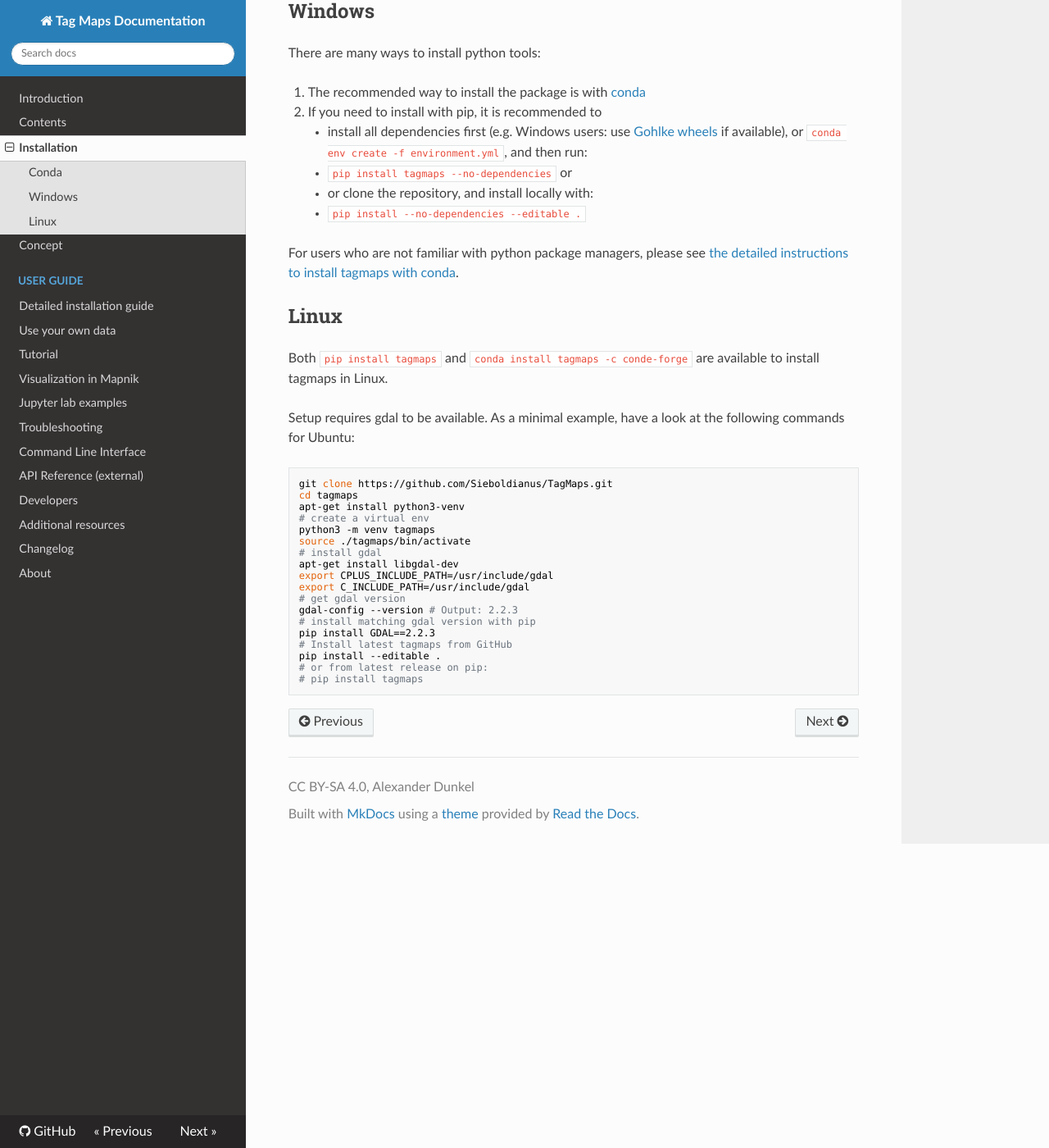
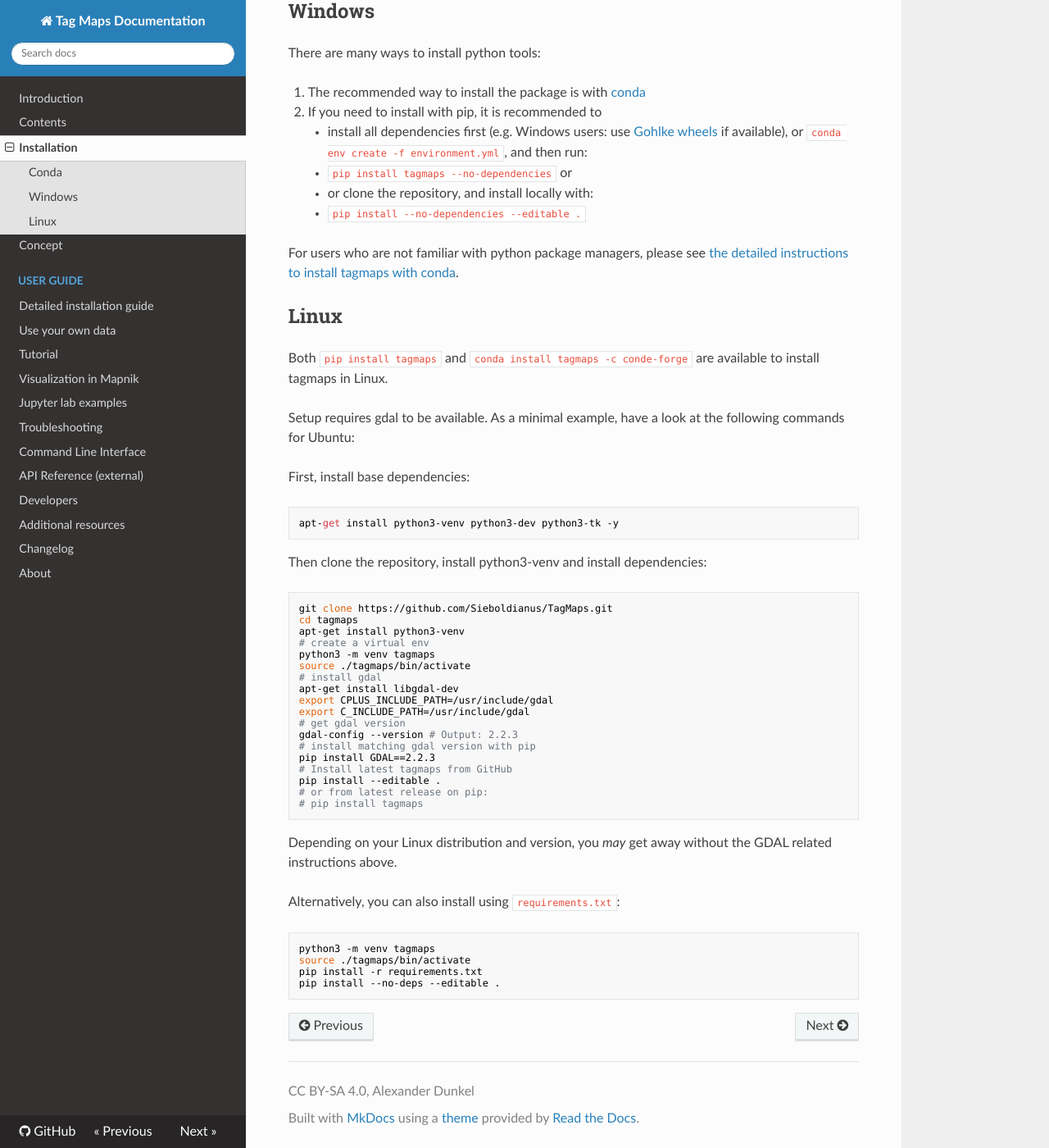
Before and after one commit to Sieboldianus/TagMaps, an MkDocs documentation site: the page built from docs/quick-guide.md, in a window 1280 px wide and 1400 px high, scrolled down 551 px. Shown: the whole window at 82% size. Built offline with MkDocs 1.6.1, drawn with Linux system fonts in a browser that asks for light colours; nearby versions of some CDN libraries.

Commit message:
docs: Add instructions to install on Linux and from requirements.txt

````diff
--- a/docs/quick-guide.md
+++ b/docs/quick-guide.md
@@ -41,6 +41,12 @@ Both `pip install tagmaps` and `conda install tagmaps -c conde-forge` are availa
 
 Setup requires gdal to be available. As a minimal example, have a look at the following commands for Ubuntu:
 
+First, install base dependencies:
+```
+apt-get install python3-venv python3-dev python3-tk -y
+```
+
+Then clone the repository, install python3-venv and install dependencies:
 ```bash
 git clone https://github.com/Sieboldianus/TagMaps.git
 cd tagmaps
@@ -61,3 +67,13 @@ pip install --editable .
 # or from latest release on pip:
 # pip install tagmaps
 ```
+
+Depending on your Linux distribution and version, you _may_ get away without the GDAL related instructions above.
+
+Alternatively, you can also install using `requirements.txt`:
+```
+python3 -m venv tagmaps
+source ./tagmaps/bin/activate
+pip install -r requirements.txt
+pip install --no-deps --editable .
+```
````
